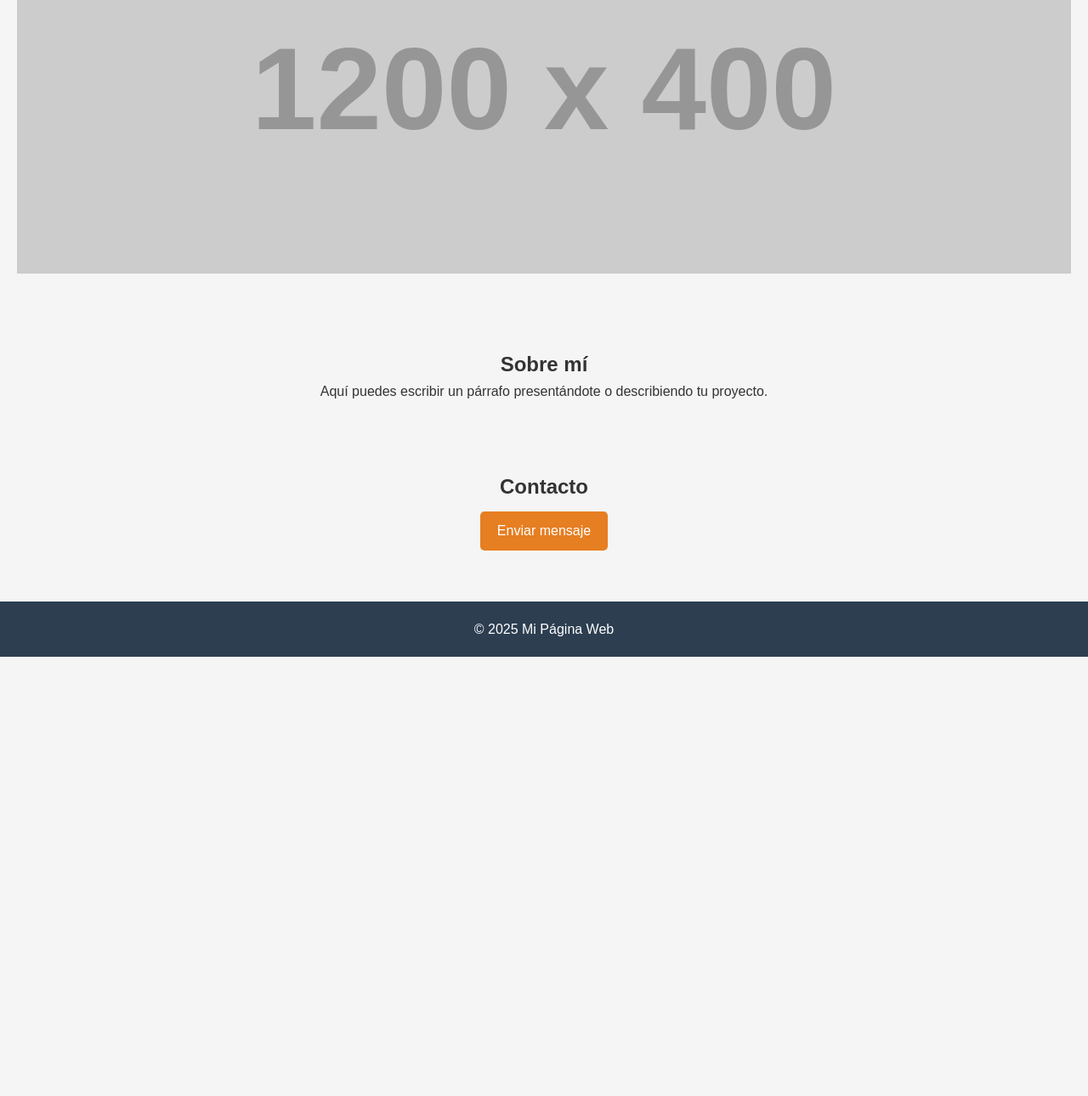
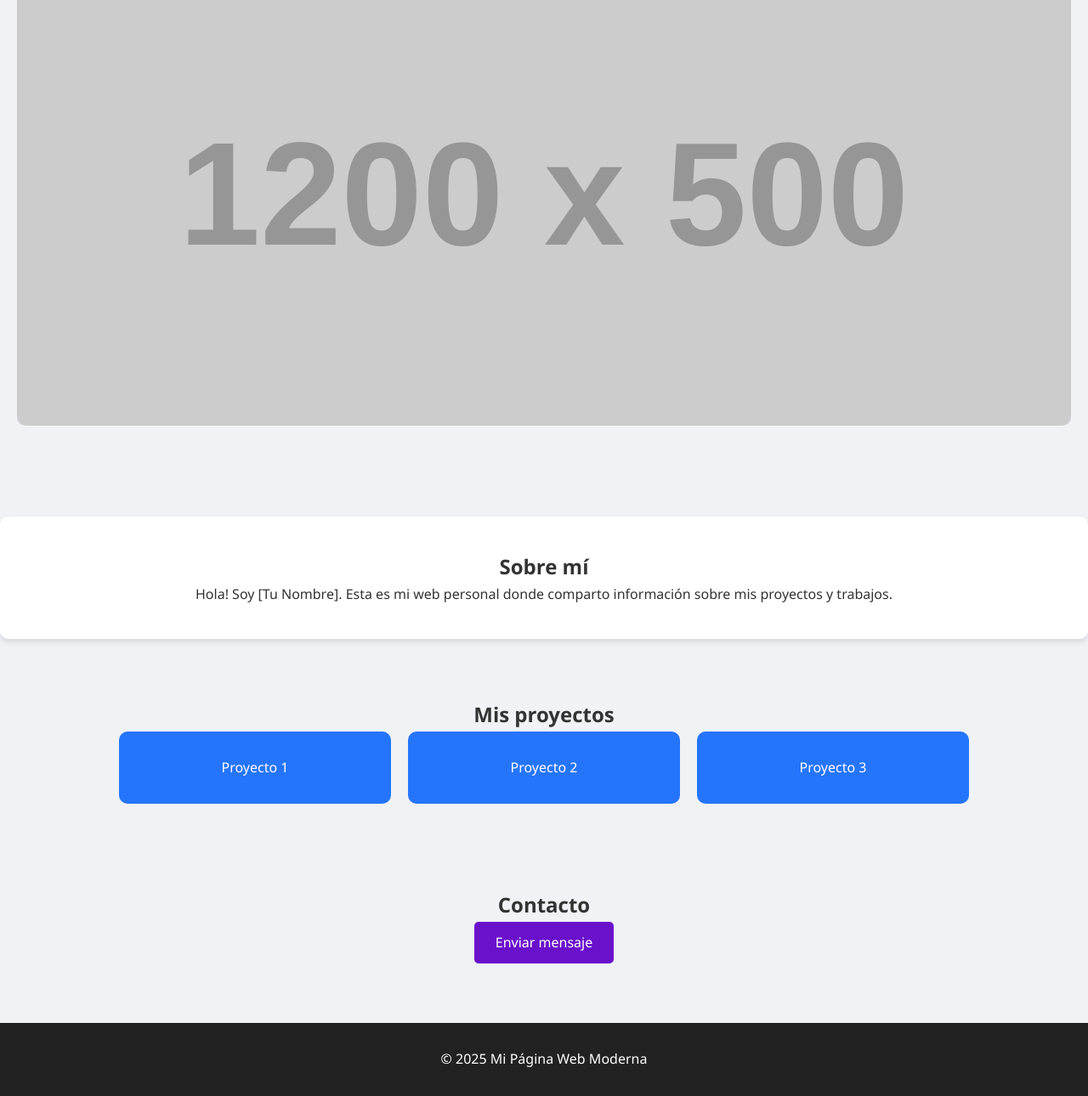
Before and after one commit to jlhubar19/ValJo-Store, a plain HTML site: page index.html in a window 1280 px wide. Shown: the part 336-1626 px from the top of the page at 85% size. Before the commit the page ends 1109 px from the top, so only its background shows below. Drawn offline with Linux system fonts and the light colour scheme; placeholder pictures from the web are drawn by us.

Commit message:
Subir archivos iniciales de mi página web

```diff
--- a/index.html
+++ b/index.html
@@ -3,31 +3,50 @@
 <head>
   <meta charset="UTF-8">
   <meta name="viewport" content="width=device-width, initial-scale=1.0">
-  <title>Mi Página Web</title>
+  <title>Mi Página Web Moderna</title>
   <link rel="stylesheet" href="styles.css">
 </head>
 <body>
   <header>
-    <h1>Bienvenido a Mi Página</h1>
-    <p>Mi sitio web personal</p>
+    <div class="container">
+      <h1>Bienvenido a Mi Página</h1>
+      <p>Un sitio web moderno y elegante</p>
+    </div>
   </header>
 
   <section class="banner">
-    <img src="https://via.placeholder.com/1200x400" alt="Banner">
+    <img src="https://via.placeholder.com/1200x500" alt="Banner">
   </section>
 
   <section class="about">
-    <h2>Sobre mí</h2>
-    <p>Aquí puedes escribir un párrafo presentándote o describiendo tu proyecto.</p>
+    <div class="container">
+      <h2>Sobre mí</h2>
+      <p>Hola! Soy [Tu Nombre]. Esta es mi web personal donde comparto información sobre mis proyectos y trabajos.</p>
+    </div>
+  </section>
+
+  <section class="projects">
+    <div class="container">
+      <h2>Mis proyectos</h2>
+      <div class="cards">
+        <div class="card">Proyecto 1</div>
+        <div class="card">Proyecto 2</div>
+        <div class="card">Proyecto 3</div>
+      </div>
+    </div>
   </section>
 
   <section class="contact">
-    <h2>Contacto</h2>
-    <a href="mailto:tuemail@ejemplo.com" class="btn">Enviar mensaje</a>
+    <div class="container">
+      <h2>Contacto</h2>
+      <a href="mailto:tuemail@ejemplo.com" class="btn">Enviar mensaje</a>
+    </div>
   </section>
 
   <footer>
-    <p>© 2025 Mi Página Web</p>
+    <div class="container">
+      <p>© 2025 Mi Página Web Moderna</p>
+    </div>
   </footer>
 
   <script src="script.js"></script>
--- a/styles.css
+++ b/styles.css
@@ -3,64 +3,104 @@
   margin: 0;
   padding: 0;
   box-sizing: border-box;
-  font-family: Arial, sans-serif;
+  font-family: 'Segoe UI', Tahoma, Geneva, Verdana, sans-serif;
 }
 
-/* Cuerpo */
+/* Body */
 body {
-  background-color: #f5f5f5;
+  background-color: #f0f2f5;
   color: #333;
   line-height: 1.6;
+}
+
+/* Contenedor */
+.container {
+  width: 90%;
+  max-width: 1000px;
+  margin: 0 auto;
   text-align: center;
 }
 
-/* Encabezado */
+/* Header */
 header {
-  background-color: #2c3e50;
-  color: #fff;
-  padding: 40px 20px;
+  background: linear-gradient(135deg, #6a11cb, #2575fc);
+  color: white;
+  padding: 60px 20px;
 }
 
 header h1 {
-  font-size: 2.5em;
+  font-size: 3em;
   margin-bottom: 10px;
 }
 
 header p {
-  font-size: 1.2em;
+  font-size: 1.3em;
 }
 
 /* Banner */
 .banner img {
   width: 100%;
   height: auto;
-  margin-top: 20px;
+  margin: 30px 0;
+  border-radius: 10px;
 }
 
 /* Secciones */
 section {
-  padding: 40px 20px;
+  padding: 50px 20px;
 }
 
-/* Botón de contacto */
+.about {
+  background-color: #fff;
+  border-radius: 10px;
+  margin: 20px 0;
+  padding: 40px 20px;
+  box-shadow: 0 4px 6px rgba(0,0,0,0.1);
+}
+
+/* Proyectos */
+.projects .cards {
+  display: flex;
+  flex-wrap: wrap;
+  justify-content: center;
+  gap: 20px;
+}
+
+.projects .card {
+  background-color: #2575fc;
+  color: #fff;
+  padding: 30px;
+  border-radius: 10px;
+  flex: 1 1 200px;
+  transition: transform 0.3s, box-shadow 0.3s;
+  cursor: pointer;
+}
+
+.projects .card:hover {
+  transform: translateY(-10px);
+  box-shadow: 0 10px 20px rgba(0,0,0,0.2);
+}
+
+/* Botón */
 .btn {
   display: inline-block;
-  padding: 10px 20px;
-  background-color: #e67e22;
+  padding: 12px 25px;
+  background-color: #6a11cb;
   color: #fff;
   text-decoration: none;
   border-radius: 5px;
-  margin-top: 10px;
+  transition: all 0.3s;
 }
 
 .btn:hover {
-  background-color: #d35400;
+  background-color: #2575fc;
+  transform: scale(1.05);
 }
 
-/* Pie de página */
+/* Footer */
 footer {
-  background-color: #2c3e50;
+  background-color: #222;
   color: #fff;
-  padding: 20px;
+  padding: 30px 20px;
   margin-top: 20px;
 }
```
